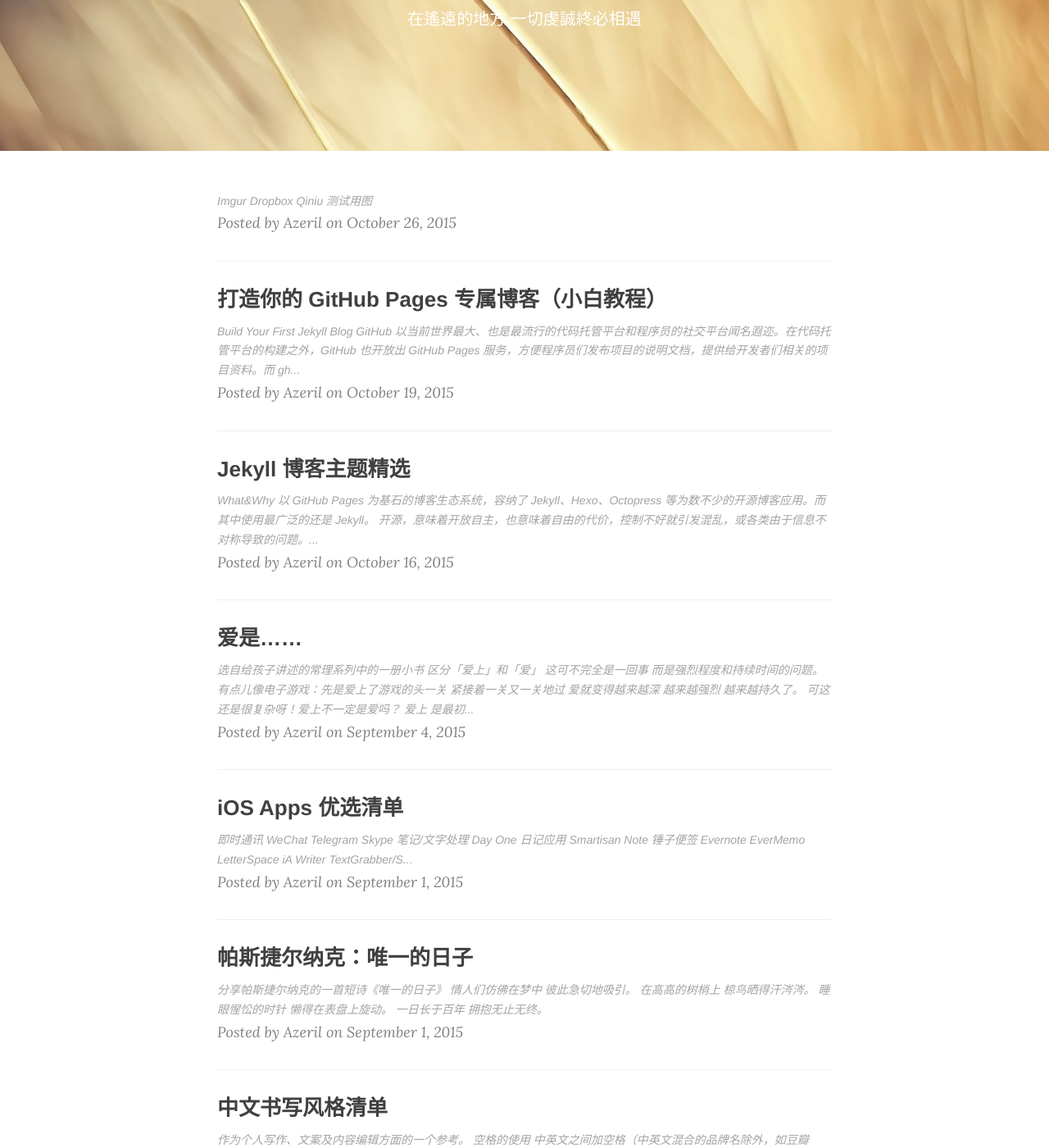
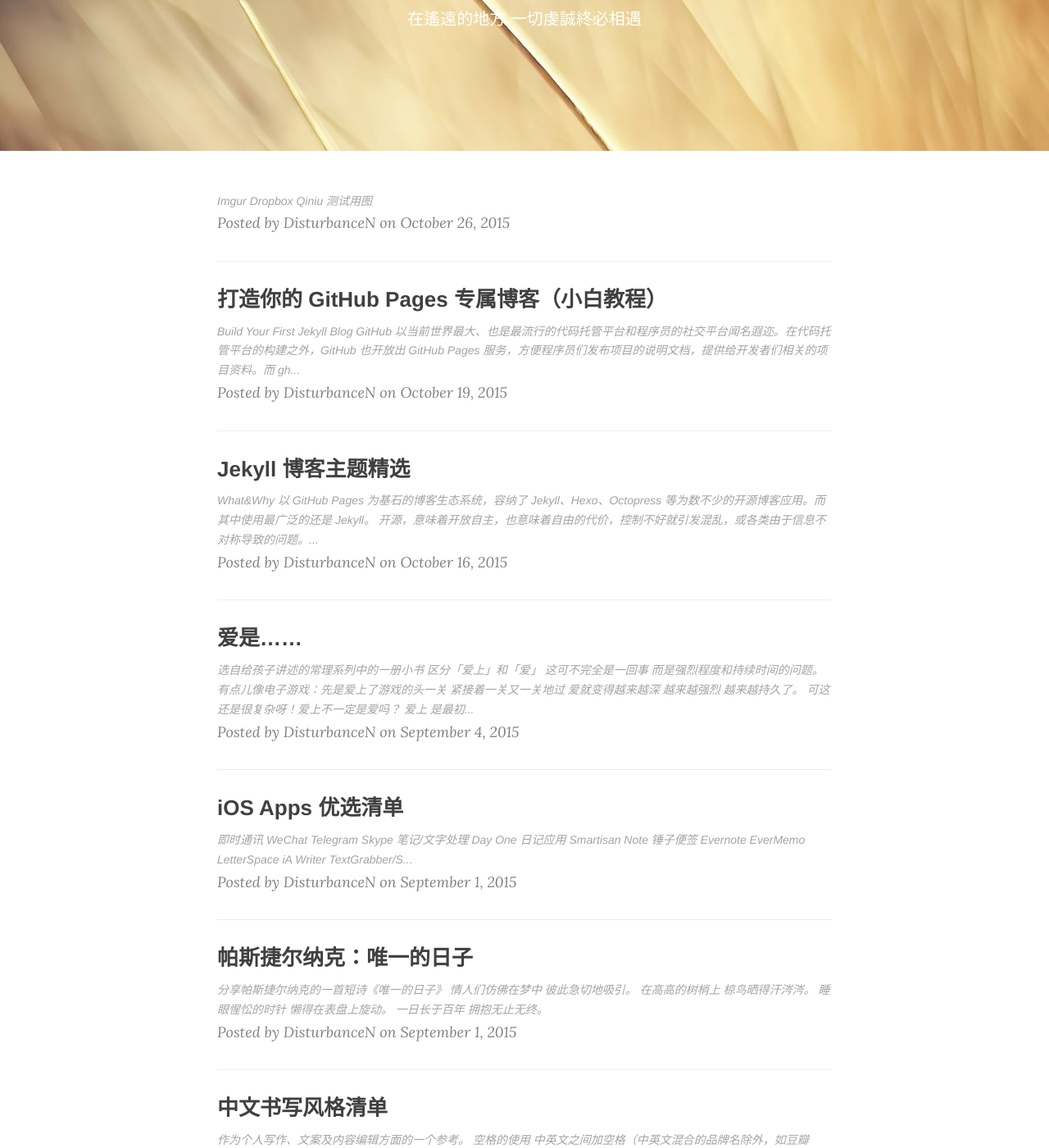
Before and after one commit to maxx78/maxx78.github.io, a Jekyll site: the page built from index.html, in a window 1280 px wide and 1400 px high, scrolled down 244 px. Shown: the whole window at 82% size. Built offline with Jekyll 4.4.1, drawn with Linux system fonts in a browser that asks for light colours; nearby versions of some CDN libraries; the list of posts is cut into pages by our own code; some of the changed text lies outside the part shown.

Commit message:
[blog]配置更新

```diff
--- a/CNAME
+++ b/CNAME
@@ -1 +1 @@
-azeril.me
+disturbancen.com
--- a/_config.yml
+++ b/_config.yml
@@ -1,28 +1,28 @@
 # Site settings
-title: Microdust
+title: GameLost
 header-img: "img/autumn2.jpg"
-tagline: "喵？"
-description: "在遙遠的地方 一切虔誠終必相遇"
+tagline: ""
+description: "DisturbanceN"
 baseurl: ""
-url: "http://azeril.me"
+url: "http://disturbancen.com"
 #url: "http://localhost:4000"
 
 # About/contact
 owner:
-  name: "Azeril"
-  email: azeril@live.cn
-  bio: "明朝即長路 惜取此時心"
+  name: "DisturbanceN"
+  email: 648762860@qq.com
+  bio: "永恒不变的，即为变化本身"
 
 # Data
 gavatar: http://dreamofbook.qiniudn.com/Az..png
 favicon: img/favicon.ico
 
-douban_username: Azeril
-twitter_username: Azeril_Lapland
-github_username: Azeril
-facebook_username: Azeril_Lapland
-weibo_username: Azeril
-zhihu_username: Azeril
+douban_username: DisturbanceN
+twitter_username: DisturbanceN
+github_username: DisturbanceN
+facebook_username: DisturbanceN
+weibo_username: DisturbanceN
+zhihu_username: DisturbanceN
 
 # Build settings
 # use Github Flavored Markdown !important
@@ -45,7 +45,7 @@
       type: "posts"
     values:
       layout: "post"
-      author: "Azeril"
+      author: "DisturbanceN"
       header-img: "img/fantasy.jpg" # We don't want posts without a header image, that whould mean white on white
 
 # Comments
@@ -57,7 +57,7 @@
       short_name : Azeril
 
 # Analytics and webmaster tools stuff goes here
-google_analytics: UA-66863061-1
+google_analytics:
 google_verify:
 # https://ssl.bing.com/webmaster/configure/verify/ownership Option 2 content= goes here
 bing_verify:
```
